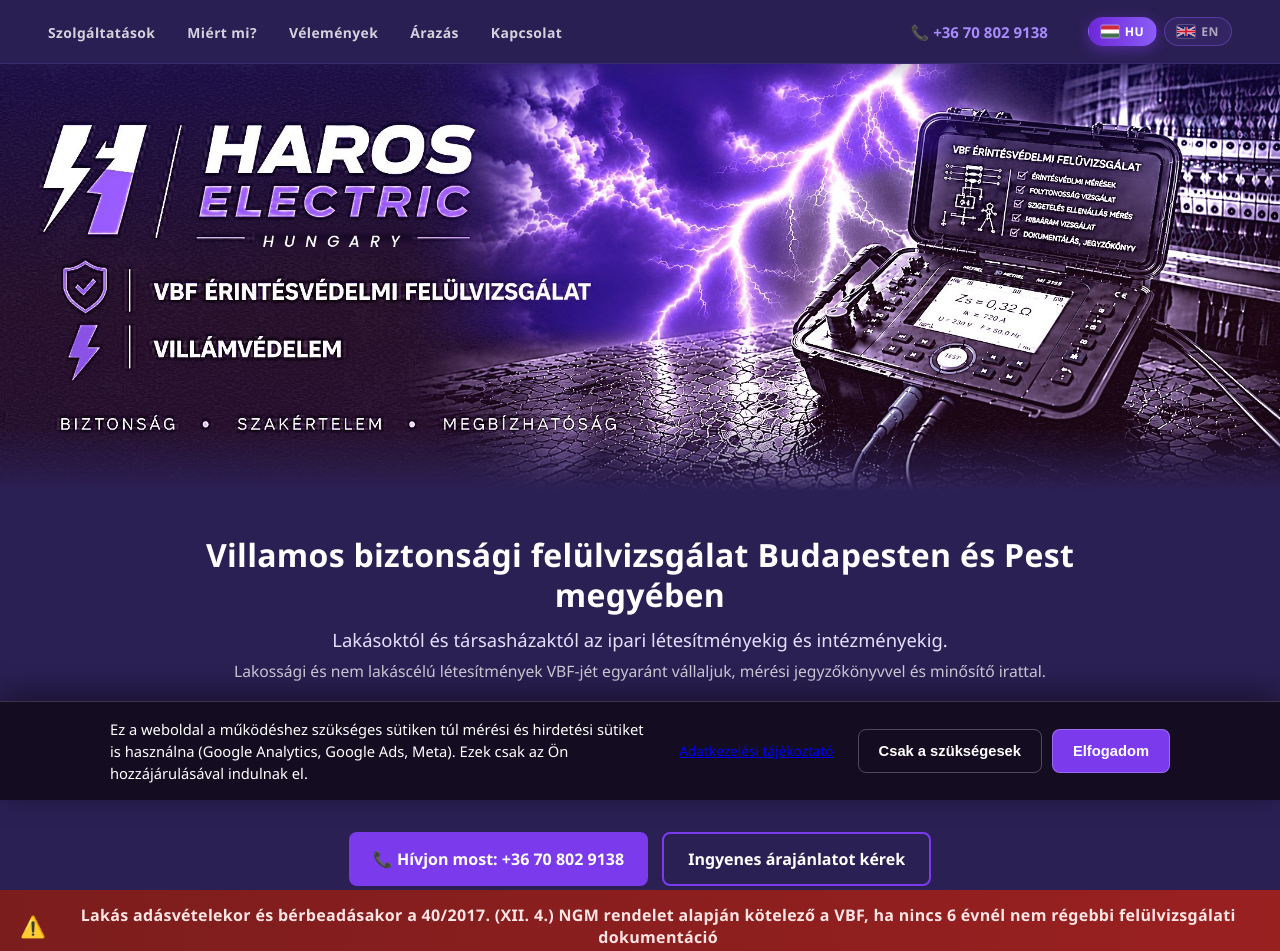
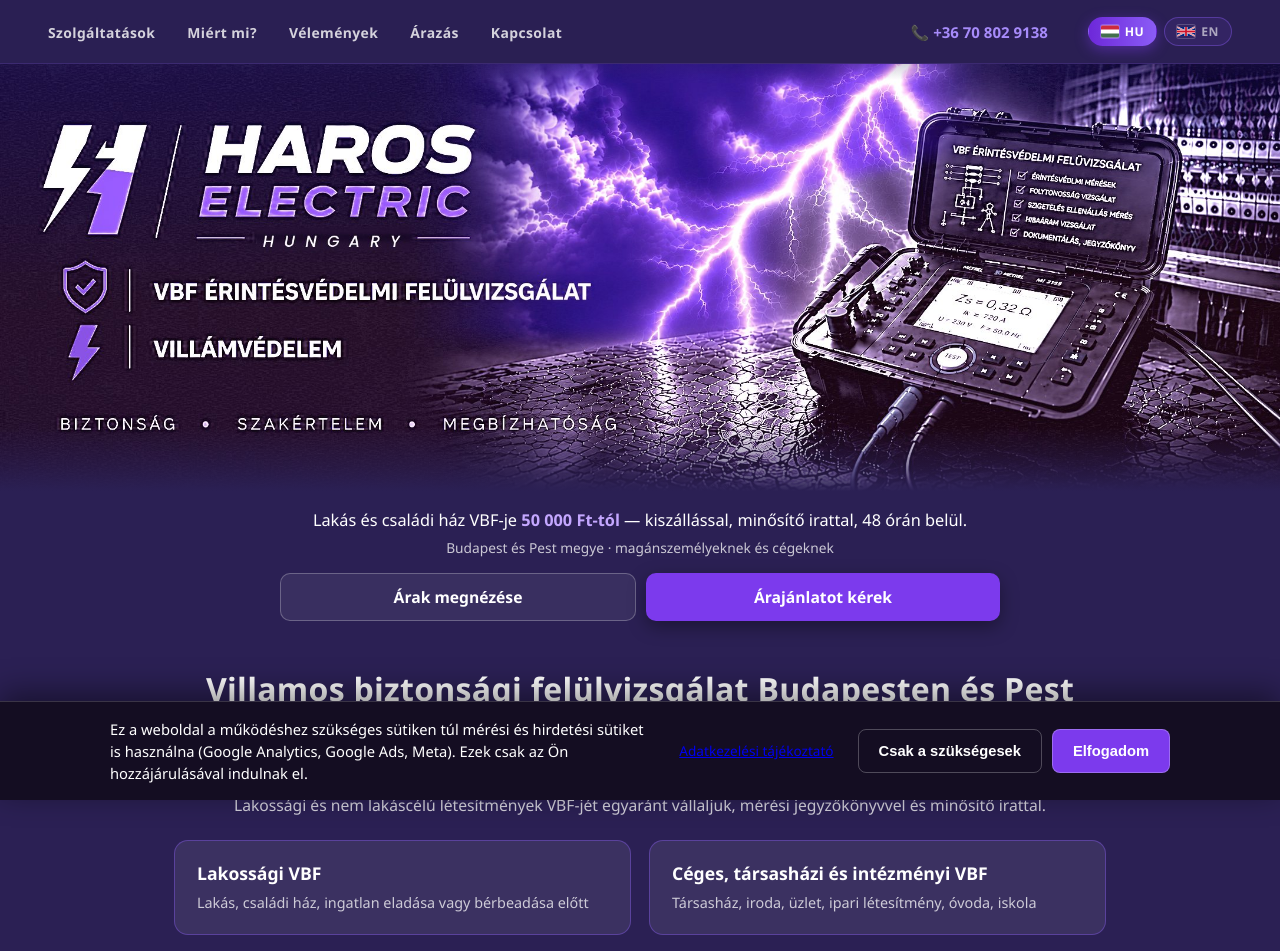
Before and after one commit to polosz/haros-electric, a plain HTML site: page index.html in a window 1280 px wide. Shown: the top 951 px of the page. Drawn offline with Linux system fonts and the light colour scheme.

Commit message:
Update .hero-key visibility for larger screens

```diff
--- a/index.html
+++ b/index.html
@@ -85,7 +85,7 @@ html,body{width:100%;max-width:100%;overflow-x:hidden;overflow-y:auto;background
 .hero{position:relative;width:100%;padding-top:var(--nav-h);padding-left:0;padding-right:0;margin:0;padding-bottom:0;line-height:0;background:transparent;overflow:visible}
 section[id]{scroll-margin-top:calc(var(--nav-h) + 12px)}
 .hero-img{display:block;width:100%;max-width:100%;height:auto;vertical-align:bottom}
-.hero-key{display:none;}
+.hero-key{display:none;}@media (min-width:769px){.hero-key{display:block;max-width:760px;margin:0 auto;padding:18px 20px 4px;text-align:center;line-height:1.5;}}
 .hk-line{margin:0 0 6px;font-size:1.02rem;line-height:1.45;}
 .hk-line strong{color:#c4a7ff;}
 .hk-area{margin:0 0 14px;font-size:.86rem;opacity:.75;}
```
